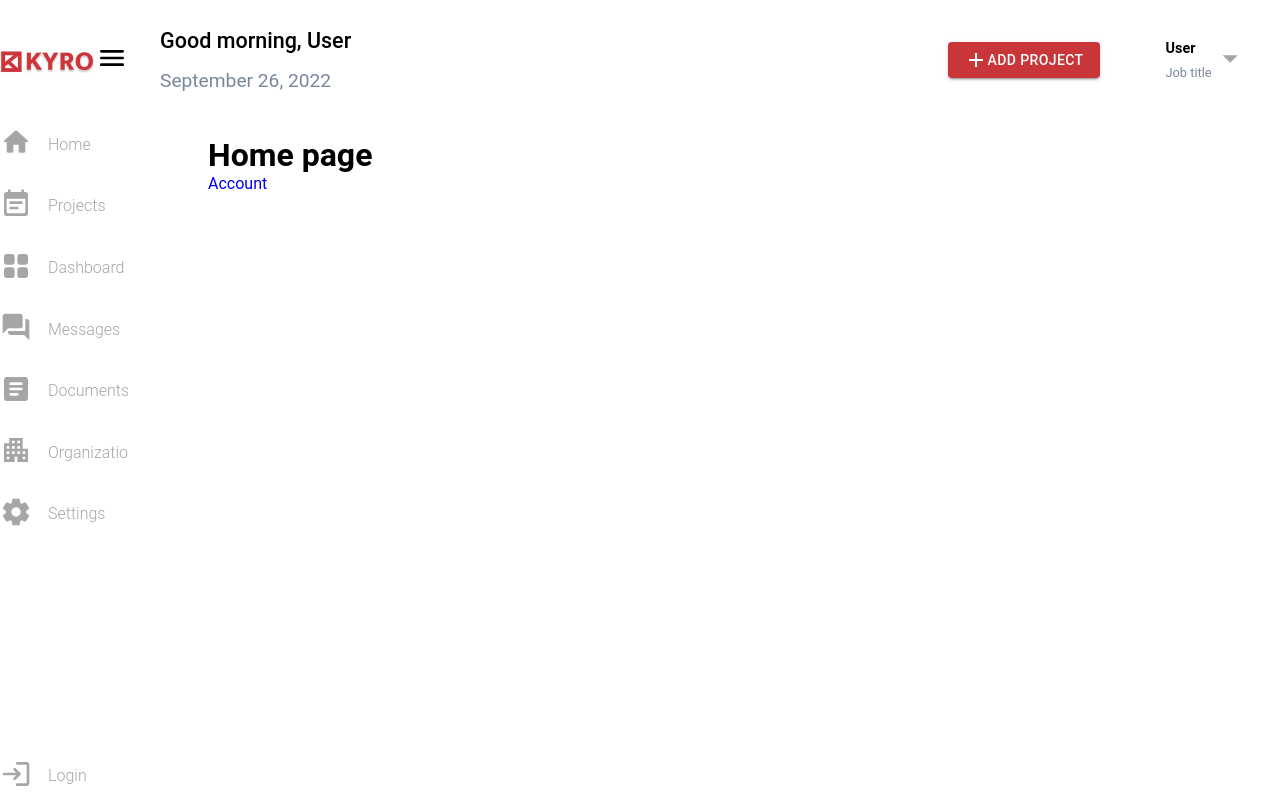
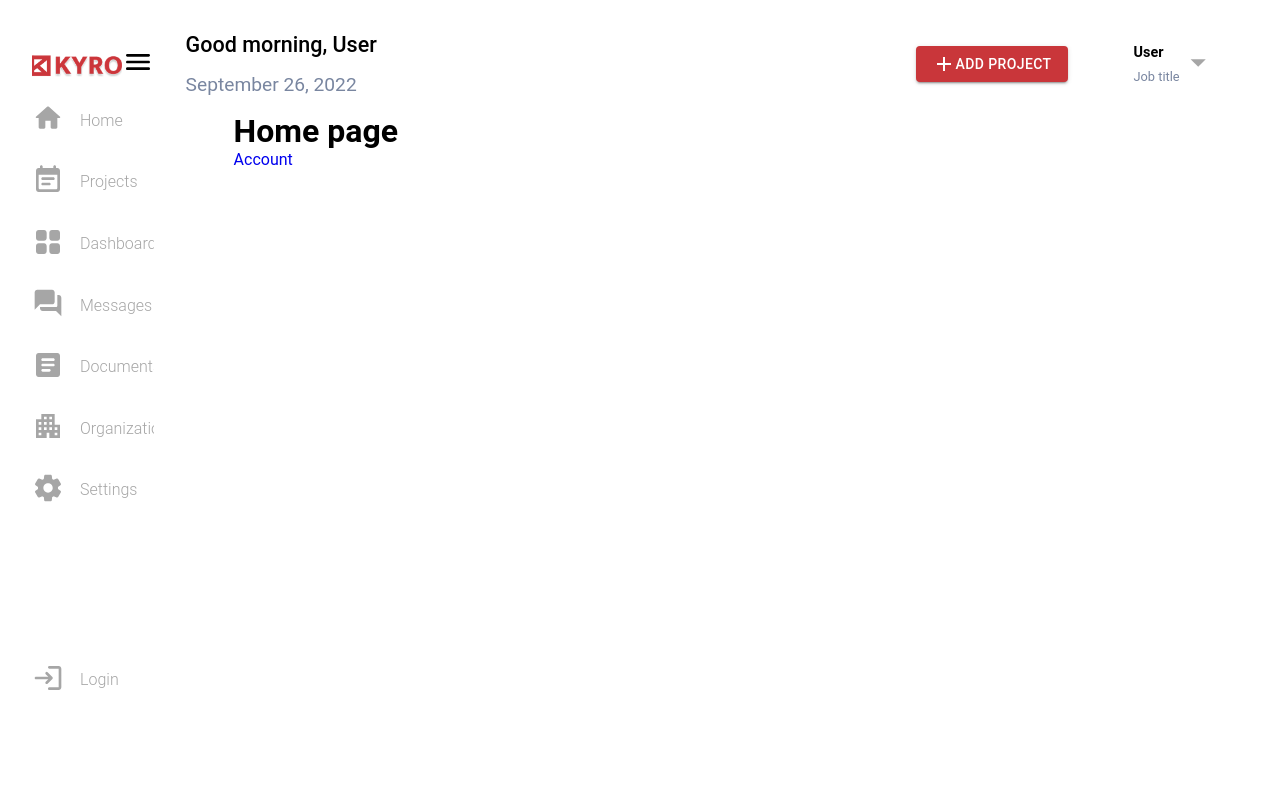
Before and after one commit to shahul01/kriyators-form-demo, a Next.js app in the folder frontend/: page / in a window 1280 px wide. Built offline with nearby package versions, Linux system fonts and the light colour scheme; no server answers.

Commit message:
style:fe: added proper padding

```diff
--- a/frontend/components/Layout/Layout.module.css
+++ b/frontend/components/Layout/Layout.module.css
@@ -1,7 +1,10 @@
 .layout-container {
   display: flex;
+  padding: var(--layout-padding-y) var(--layout-padding-x);
   height: 100vh;
   width: 100vw;
+  /* height: calc(100vh - 4rem);
+  width: calc(100vw - var(--layout-padding-x)); */
 }
 
 .main {
@@ -11,6 +14,6 @@
 
 .content {
   margin: 1rem 1rem;
-  height: calc(100% - 18rem);
   /* height: calc(100% - var(--topbar-height)); */
+  height: calc(100% - var(--multiplied-height));
 }
--- a/frontend/components/Sidebar/Sidebar.module.css
+++ b/frontend/components/Sidebar/Sidebar.module.css
@@ -28,7 +28,8 @@
   justify-content: space-between;
   align-items: flex-start;
   gap: 1rem;
-  height: calc(100% - var(--topbar-height));
+  /* height: calc(100% - var(--layout-padding-y)); */
+  height: calc(100% - 8rem);
 }
 
 .links-container > div {
--- a/frontend/features/AccountDetails/Form/Form.module.css
+++ b/frontend/features/AccountDetails/Form/Form.module.css
@@ -1,12 +1,15 @@
 /* COMMT: Moved from frontend\pages\account\details\index.module.css */
 
 .form {
+  overflow: auto;
   display: flex;
   flex-direction: column;
   justify-content: space-between;
+  gap: 1rem;
   margin: 0 4rem;
+  padding: 10px 0;
   height: 100%;
-  width: 43%;
+  width: clamp(53%, 15vw, 43%);
 }
 
 .inputs-container {
--- a/frontend/styles/variables.css
+++ b/frontend/styles/variables.css
@@ -1,5 +1,9 @@
 :root {
+  --layout-padding-x: 2rem;
+  --layout-padding-y: 2rem;
   --primary-color: hsl(358, 58%, 50%);
-  --topbar-height: 7.5rem;
+  --topbar-height: 4rem;
   --footer-height: 4rem;
+  /* calc(--layout-padding-y * 9); */
+  --multiplied-height: 18rem;
 }
```
Also changed, not shown: 1 other file (tests, documents, lock files or other folders).
